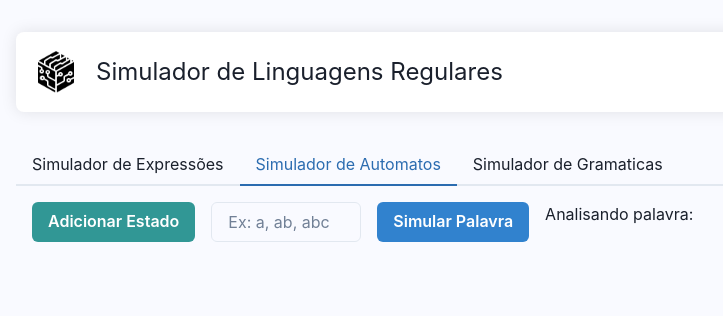
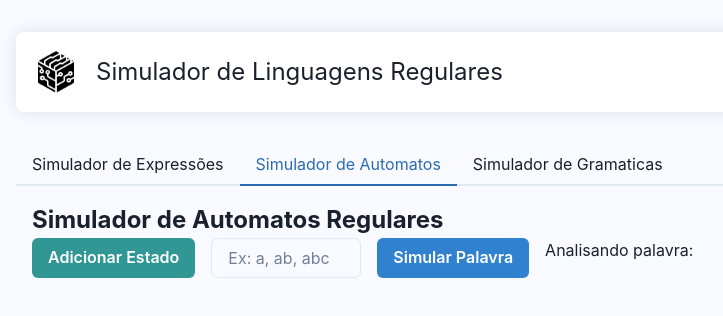
Before and after one commit to vitorakutsu/regular-language-simulator, a React (Create React App) app: page / in a window 1280 px wide. Both pictures are taken after a click on the tab "Simulador de Automatos". Shown: the top 316 px of the page, without its empty margins (16-739 px from the left). Built offline with nearby package versions, Linux system fonts and the light colour scheme.

Commit message:
feat: added title at automatons screen

```diff
--- a/src/simulator/regular-automaton/regular-automaton.tsx
+++ b/src/simulator/regular-automaton/regular-automaton.tsx
@@ -11,6 +11,7 @@ import { AddIcon, StarIcon, CheckIcon, CloseIcon } from "@chakra-ui/icons";
 import { DeleteIcon } from "@chakra-ui/icons";
 import { StateInterface } from "../../interface/state-interface";
 import { ResultItem } from "../regular-expression/regular-expression.styles";
+import { Title } from "../grammar/grammar.styles";
 
 interface AutomatonTransition {
   id: string;
@@ -238,9 +239,9 @@ export const RegularAutomaton = () => {
     setHighlightedStates([]);
 
     toast({
-      title: 'Verificação concluída',
-      description: 'As entradas foram verificadas com sucesso.',
-      status: 'success',
+      title: "Verificação concluída",
+      description: "As entradas foram verificadas com sucesso.",
+      status: "success",
       duration: 5000,
       isClosable: true,
     });
@@ -293,6 +294,8 @@ export const RegularAutomaton = () => {
   };
 
   return (
+    <>
+      <Title>Simulador de Automatos Regulares</Title>
       <GridContainer onMouseMove={handleMouseMove} onMouseUp={handleMouseUp}>
         <Box mb="20px" zIndex={10} position="relative">
           <Stack direction="row" spacing={4}>
@@ -385,5 +388,6 @@ export const RegularAutomaton = () => {
           })}
         </Box>
       </GridContainer>
+    </>
   );
 };
```
Lines whose indentation alone changed are shown as unchanged.
